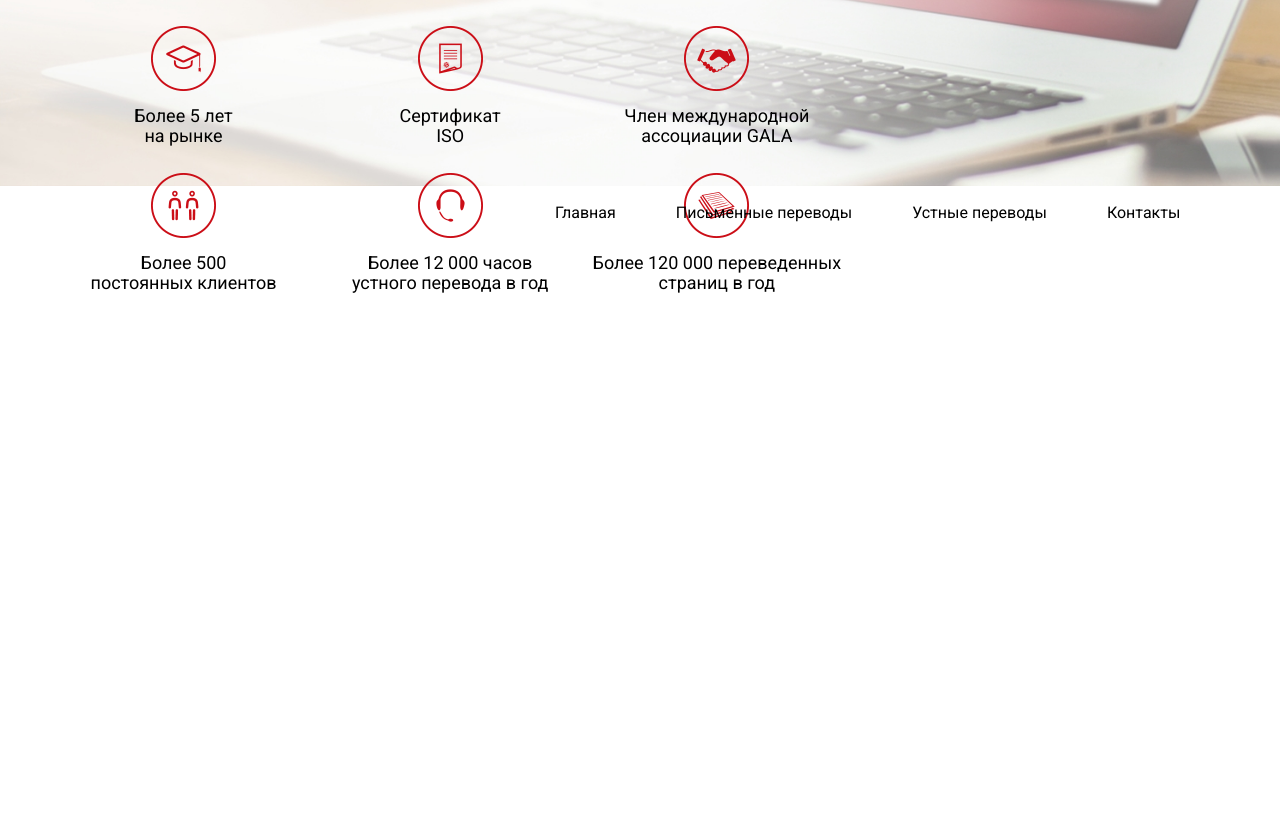
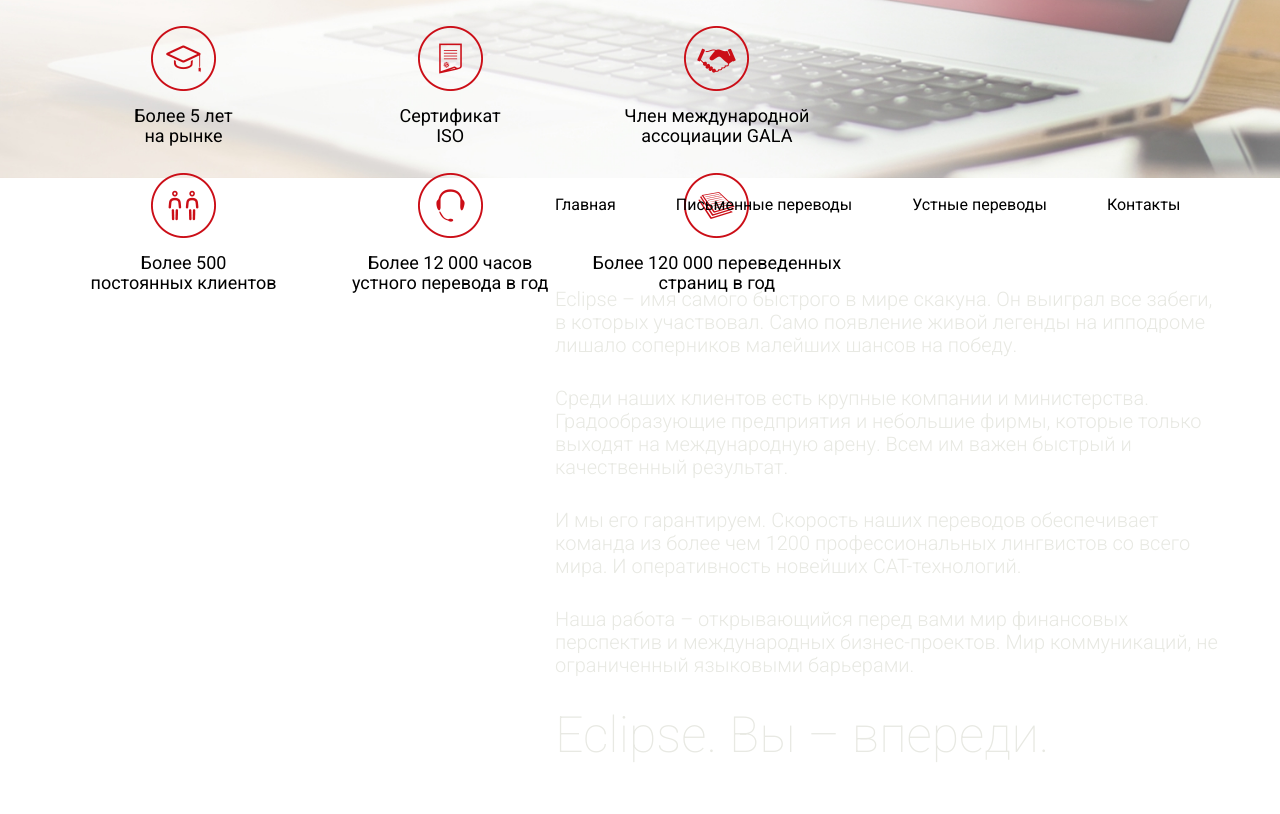
Before and after one commit to ivandoroshenko/eclipse, a website: page src/index.html in a window 1280 px wide. Shown: the part 572-1386 px from the top of the page. Before the commit the page ends 892 px from the top, so only its background shows below. Drawn offline with Linux system fonts and the light colour scheme.

Commit message:
finish eclipse section

```diff
--- a/src/index.html
+++ b/src/index.html
@@ -119,10 +119,12 @@
       <!-- /intro__container -->
   </section>
   <!-- /intro__section -->
+  <!-- navigation -->
   <nav class="nav">
       <div class="container">
           <div class="row justify-content-end">
               <div class="col-12 col-lg-7">
+                  <!-- additiona row -->
                   <ul class="nav__list row ">
                       <li class="nav__item">
                           <a href="#" class="nav__link">Главная</a>
@@ -141,5 +143,34 @@
           </div>
       </div>
   </nav>
+  <!-- /navigation -->
+  <!-- eclipse section -->
+  <section class="eclipse">
+      <div class="container">
+          <div class="row justify-content-end">
+              <div class="col-12 col-lg-7">
+                <p class="eclipse__text">Eclipse – имя самого быстрого в мире скакуна.
+                    Он выиграл все забеги, в которых участвовал. Само появление живой
+                    легенды на ипподроме лишало соперников малейших шансов на победу.
+                </p>
+                <p class="eclipse__text">Среди наших клиентов есть крупные компании и
+                    министерства. Градообразующие предприятия и небольшие фирмы,
+                    которые только выходят на международную арену. Всем им важен
+                    быстрый и качественный результат.
+                </p>
+                <p class="eclipse__text">И мы его гарантируем. Скорость наших переводов
+                    обеспечивает команда из более чем 1200 профессиональных лингвистов
+                    со всего мира. И оперативность новейших CAT-технологий.
+                </p>
+                <p class="eclipse__text">Наша работа – открывающийся перед вами мир
+                    финансовых перспектив и международных бизнес-проектов. Мир
+                    коммуникаций, не ограниченный языковыми барьерами.
+                </p>
+                <h2 class="eclipse__title">Eclipse. Вы – впереди.</h2>
+              </div>
+          </div>
+      </div>
+  </section>
+  <!-- /eclipse section -->
 </body>
 </html>
--- a/src/sass/layouts/_intro.scss
+++ b/src/sass/layouts/_intro.scss
@@ -1,4 +1,4 @@
-8 .intro {
+.intro {
     position: relative;
     // background-color: #000;
     background-image: url('../img/intro-bg-joint1.jpg');
--- a/src/sass/main.scss
+++ b/src/sass/main.scss
@@ -29,3 +29,4 @@
 
             //  *** LAYOUTS ***
 @import "layouts/_intro.scss";
+@import "layouts/_eclipse.scss";
```
Also changed, not shown: src/css/main-min.css.
